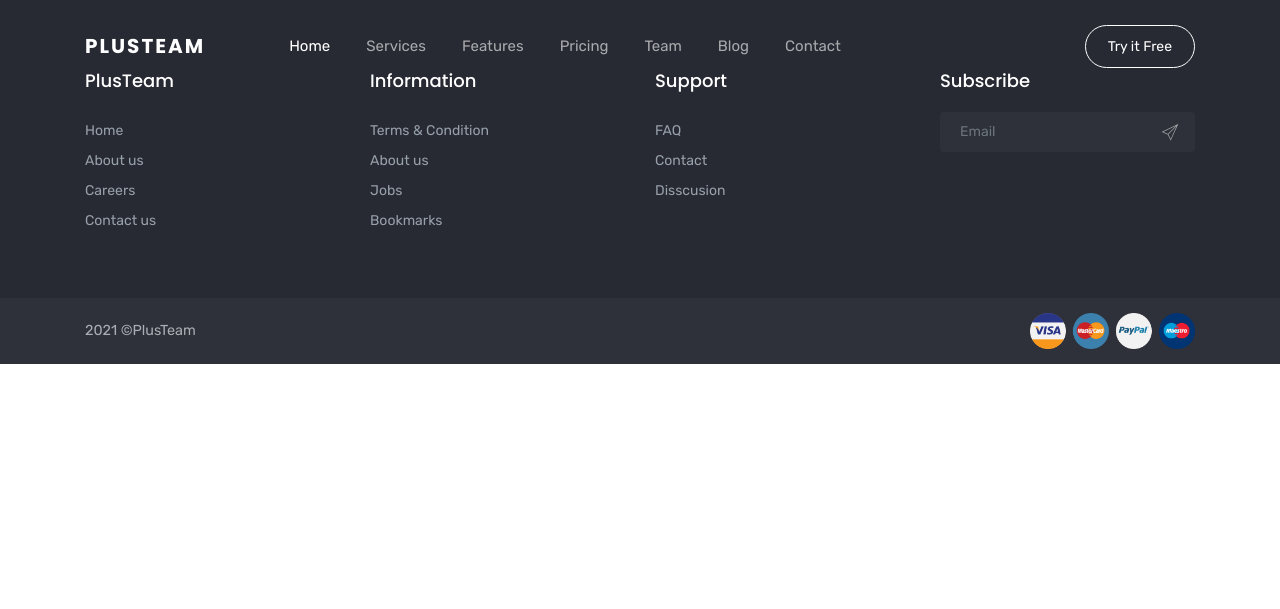
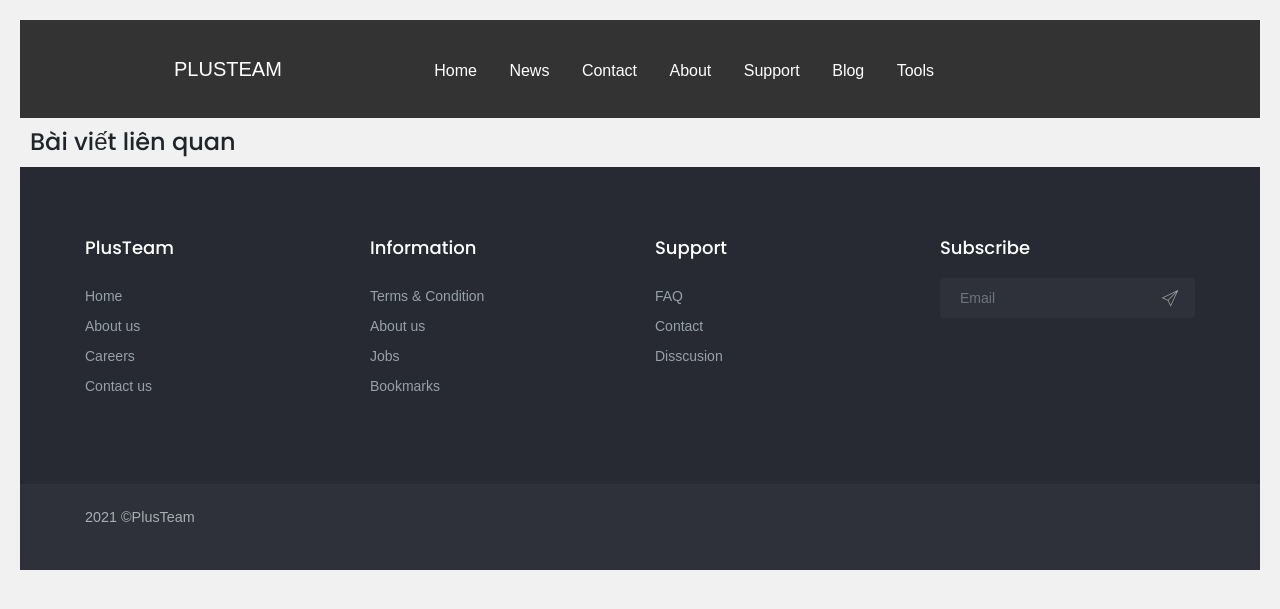
Before and after one commit to ThienHi/plusteam.io, a Django app: template main/templates/main/single.html in a window 1280 px wide. Shown: the top 609 px of the page. Run offline with Django 3.2, Linux system fonts and the light colour scheme; the template is opened without the code that fills it, so the values that code supplies are empty; some libraries are stand-ins or nearby versions.

Commit message:
css blog detail

```diff
--- a/main/models.py
+++ b/main/models.py
@@ -21,7 +21,7 @@ class Blog(models.Model):
         return self.title
 
     def get_absolute_url(self):
-        return reverse('view_blog_post', None, {'slug': self.slug})
+        return reverse("detail", kwargs={"slug": self.slug})
 
     class Meta:
         db_table = "blog"
--- a/main/static/main/css/style.css
+++ b/main/static/main/css/style.css
@@ -328,7 +326,7 @@ iframe {
 }
 
 .navbar-nav {
-    margin-left: 50px;
+  margin-left: 13%;
   border-bottom: none;
 }
 
--- a/main/templates/main/blog.html
+++ b/main/templates/main/blog.html
@@ -20,7 +20,7 @@
                         <h4 class="mt-3"><a href="" class="blog-title">{{item.title}}</a></h4>
                         <p class="text-muted">{{item.summary}}</p>
                         <div class="mt-3">
-                            <a href="blog/{{item.slug}}" class="read-btn">Read More <i class="mdi mdi-arrow-right"></i></a>
+                            <a href="/blog/{{item.slug}}" class="read-btn">Read More <i class="mdi mdi-arrow-right"></i></a>
                         </div>
                     </div>
                 </div>
--- a/main/templates/main/single.html
+++ b/main/templates/main/single.html
@@ -5,11 +5,13 @@
     <head>
         <meta charset="utf-8">
         <meta name="viewport" content="width=device-width, initial-scale=1">
-        <title>PlusTeam - Scale Technology Teams Effectively</title>
+        {% for item in blog %}
+            <title>PlusTeam - {{item.title}}</title>
+        {% endfor %}
         <meta name="description" content="" />
         <meta name="keywords" content="" />
         <meta name="author" content="Themesbrand" />
-        <link rel="shortcut icon" href="images/favicon.ico">
+        <link rel="shortcut icon" href="{% static 'main/images/favicon.ico' %}">
 
         <!-- Google Font -->
         <link href="https://fonts.googleapis.com/css?family=Poppins:400,500,700|Rubik:300,400,500" rel="stylesheet">
@@ -33,61 +35,165 @@
         <link rel="stylesheet" type="text/css" href="{% static 'main/css/style.css' %}" />
         <link rel="stylesheet" href="{% static 'main/css/colors/red.css' %}" id="color-opt">
 
+        <style>
+            * {
+              box-sizing: border-box;
+            }
+
+            /* Add a gray background color with some padding */
+            body {
+              font-family: Arial;
+              padding: 20px;
+              background: #f1f1f1;
+            }
+
+            .row{
+                margin-bottom:20px;
+            }
+
+            /* Header/Blog Title */
+            .header {
+                margin-top:75px;
+                padding: 20px;
+                font-size: 40px;
+                text-align: center;
+                background: white;
+            }
+
+            /* Create two unequal columns that floats next to each other */
+            /* Left column */
+            .leftcolumn {
+              float: left;
+              width: 100%;
+            }
+
+            /* Right column */
+            .rightcolumn {
+                display: flex;
+                float: left;
+            }
+            .fakeimg {
+                background-color:white;
+                width: 100%;
+            }
+            .card {
+                margin: 15px;
+                background-color: white;
+                padding: 20px;
+                margin-top: 20px;
+            }
+
+            .card1 {
+                width:20%;
+                /* height:82%; */
+                margin-left: 45px;
+                /* background-color: white; */
+                padding: 3px;
+                margin-top: 20px;
+            }
+
+            .row:after {
+              content: "";
+              display: table;
+              clear: both;
+            }
+
+            h3{
+                margin:10px;
+            }
+            @media screen and (max-width: 800px) {
+              .leftcolumn, .rightcolumn {
+                width: 100%;
+                padding: 0;
+              }
+            }
+
+            div.scrollmenu {
+                background-color: #333;
+                overflow: auto;
+                white-space: nowrap;
+                /* position: fixed; */
+                display: block;
+                padding:20px;
+                top: 0;
+                z-index: 100000;
+            }
+
+            .text-uppercase{
+                margin: 0 10%;
+            }
+
+            div.scrollmenu a {
+                display: inline-block;
+                color: white;
+                text-align: center;
+                padding: 14px;
+                text-decoration: none;
+
+            }
+            a:hover {
+                background-color: rgb(0, 0, 0);
+                color:rgb(240, 25, 10);
+            }
+            .scrollmenu ul li:hover {
+                background-color: #252525;
+            }
+            .scrollmenu ul li:hover ul{
+                /* display: block; */
+            }
+            </style>
     </head>
 
 
     <body data-spy="scroll" data-target="#data-scroll"  data-hijacking="on" data-animation="scaleDown">
 
-        <!-- STRAT NAVBAR -->
-        <nav class="navbar navbar-expand-lg fixed-top navbar-custom sticky sticky-dark">
-            <div class="container">
-                <!-- LOGO -->
-                <a class="navbar-brand logo text-uppercase" href="index.html">
-                    PlusTeam
-                </a>
-                <button class="navbar-toggler" type="button" data-toggle="collapse" data-target="#navbarCollapse" aria-controls="navbarCollapse" aria-expanded="false" aria-label="Toggle navigation">
-                    <i class="mdi mdi-menu"></i>
-                </button>
-                <div class="collapse navbar-collapse" id="navbarCollapse">
-                    <ul class="navbar-nav navbar-center" id="mySidenav">
-                        <li class="nav-item active">
-                            <a href="#home" class="nav-link">Home</a>
-                        </li>
-                        <li class="nav-item">
-                            <a href="#services" class="nav-link">Services</a>
-                        </li>
-                        <li class="nav-item">
-                            <a href="#features" class="nav-link">Features</a>
-                        </li>
-                        <li class="nav-item">
-                            <a href="#pricing" class="nav-link">Pricing</a>
-                        </li>
-                        <li class="nav-item">
-                            <a href="#team" class="nav-link">Team</a>
-                        </li>
-                        <li class="nav-item">
-                            <a href="#blog" class="nav-link">Blog</a>
-                        </li>
-                        <li class="nav-item">
-                            <a href="#contact" class="nav-link">Contact</a>
-                        </li>
-                    </ul>
-                    <div class="nav-button ml-auto">
-                        <ul class="nav navbar-nav navbar-right">
-                            <li>
-                                <button type="button" class="btn btn-custom navbar-btn btn-rounded waves-effect waves-light">Try it Free</button>
-                            </li>
-                        </ul>
+        <div class="scrollmenu">
+            <a class="navbar-brand logo text-uppercase" href="/">
+                PlusTeam
+            </a>
+            <!-- <button class="navbar-toggler" type="button" data-toggle="collapse" data-target="#navbarCollapse" aria-controls="navbarCollapse" aria-expanded="false" aria-label="Toggle navigation">
+                <i class="mdi mdi-menu"></i>
+            </button> -->
+            <a href="#home">Home</a>
+            <a href="#services">News</a>
+            <a href="#features">Contact</a>
+            <a href="#pricing">About</a>
+            <a href="#team">Support</a>
+            <a href="#blog">Blog</a>
+            <a href="#contact">Tools</a>
+          </div>
+
+        {% for item in blog %}
+            <div class="header">
+                <h2>{{item.title}}</h2>
+            </div>
+
+            <div class="row">
+                <div class="leftcolumn">
+                    <div class="card">
+                        <h2>{{item.text}}</h2>
+                        <h5>{{item.create_at}}</h5>
+                        <div class="fakeimg">{{item.content|safe|linebreaks}}</div>
                     </div>
                 </div>
+        {% endfor %}
+
+            <div><h3>Bài viết liên quan</h3></div>
+
+            <div class="rightcolumn">
+                {% for i in all %}
+                    <div class="card1">
+                        <!-- <h2>Post Blog</h2> -->
+                        <a href="/blog/{{i.slug}}">
+                            <div class="img">
+                                <img style="height:300px; width:100%; " src="{{i.image.url}}" alt="{{i.figcaptions}}">
+                            </div>
+                            <center>{{i.summary}}</center>
+                        </a>
+                    </div>
+                {% endfor %}
             </div>
-        </nav>
-         <!-- END NAVBAR -->
-
-
-{% for item in blog %}
-    <div>{{item.content|safe|linebreaks}}</div>
-{% endfor %}
+        </div>
 
         <!--START FOOTER-->
         <footer class="footer">
@@ -148,9 +254,6 @@
                         <div class="float-left pull-none ">
                             <p class="copy-rights text-muted"><script>document.write(new Date().getFullYear())</script> ©PlusTeam</p>
                         </div>
-                        <div class="float-right pull-none ">
-                            <img src="{% static 'main/images/payment.png' %}" alt="payment-img" height="36" />
-                        </div>
                         <div class="clearfix"></div>
                     </div>
                 </div>
--- a/main/urls.py
+++ b/main/urls.py
@@ -5,6 +5,6 @@ app_name = 'main'
 urlpatterns = [
     path('', views.blog_view, name='index'),
     path('blog/', views.blog_view, name='blog'),
-    path('blog/<str:slug>',
+    path('blog/<slug:slug>/',
          views.blog_detail, name='detail')
 ]
```
Also changed, not shown: other parts of main/static/main/css/style.css (+56 -77 lines), main/templates/main/index.html (+6 -9 lines), main/views.py (+9 -3 lines), main/forms.py (added). Lines whose indentation alone changed are shown as unchanged.
